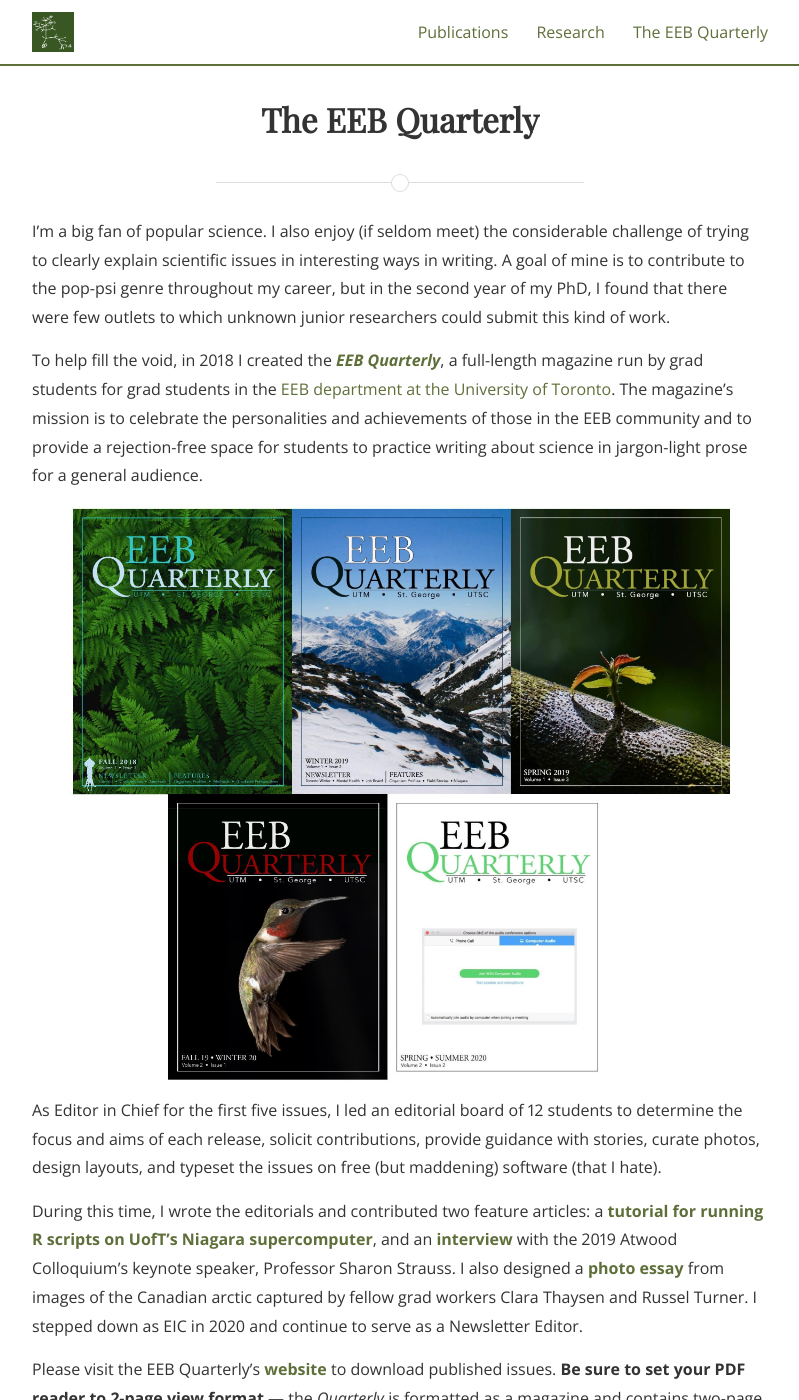
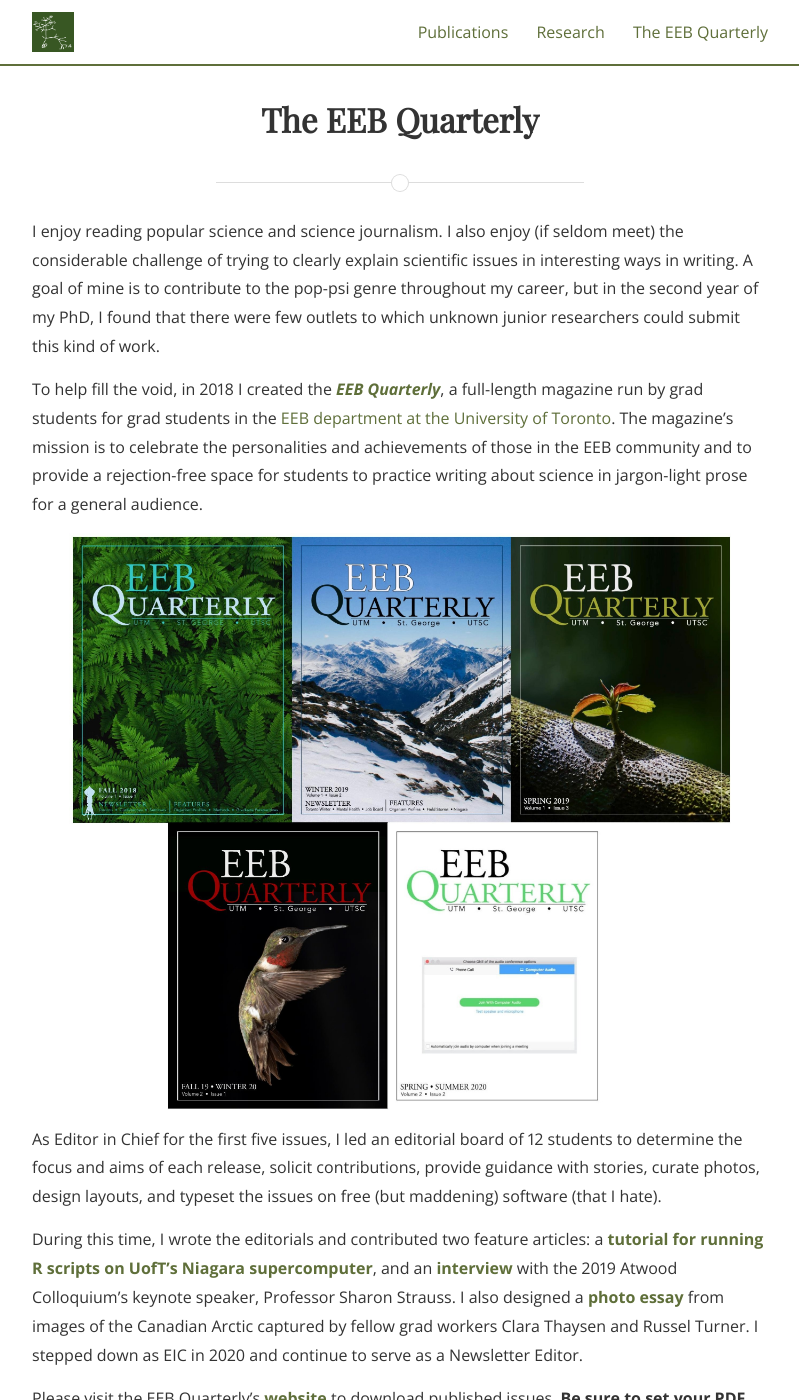
Before and after one commit to SeanASAnderson/SeanASAnderson.github.io, a Jekyll site: the page built from thequarterly.md, in a window 1280 px wide and 1400 px high. Shown: the whole window, without its empty margins (240-1039 px from the left). Built offline with Jekyll 4.4.1, drawn with Linux system fonts in a browser that asks for light colours; nearby versions of some CDN libraries; some web fonts are replaced.

```diff
--- a/thequarterly.md
+++ b/thequarterly.md
@@ -5,7 +5,7 @@ permalink: /quarterly/
 main_nav: true
 ---
 
-I'm a big fan of popular science. I also enjoy (if seldom meet) the considerable challenge of trying to clearly explain scientific issues in interesting ways in writing. A goal of mine is to contribute to the pop-psi genre throughout my career, but in the second year of my PhD, I found that there were few outlets to which unknown junior researchers could submit this kind of work.
+I enjoy reading popular science and science journalism. I also enjoy (if seldom meet) the considerable challenge of trying to clearly explain scientific issues in interesting ways in writing. A goal of mine is to contribute to the pop-psi genre throughout my career, but in the second year of my PhD, I found that there were few outlets to which unknown junior researchers could submit this kind of work.
 
 To help fill the void, in 2018 I created the [***EEB Quarterly***](https://theeebquarterly.github.io), a full-length magazine run by grad students for grad students in the [EEB department at the University of Toronto](https://eeb.utoronto.ca/). The magazine's mission is to celebrate the personalities and achievements of those in the EEB community and to provide a rejection-free space for students to practice writing about science in jargon-light prose for a general audience.
 
@@ -13,6 +13,6 @@ To help fill the void, in 2018 I created the [***EEB Quarterly***](https://theee
 
 As Editor in Chief for the first five issues, I led an editorial board of 12 students to determine the focus and aims of each release, solicit contributions, provide guidance with stories, curate photos, design layouts, and typeset the issues on free (but maddening) software (that I hate).
 
-During this time, I wrote the editorials and contributed two feature articles: a [**tutorial for running R scripts on UofT’s Niagara supercomputer**](https://github.com/SeanASAnderson/SeanASAnderson.github.io/blob/main/assets/DOWNLOAD_AND_VIEW_IN_2PAGE_FORMAT_EEBQ_MassivelyParallel_Winter18.pdf), and an [**interview**](https://github.com/SeanASAnderson/SeanASAnderson.github.io/blob/main/assets/DOWNLOAD_AND_VIEW_IN_2PAGE_FORMAT_EEBQStraussInterview_Spring19.pdf) with the 2019 Atwood Colloquium's keynote speaker, Professor Sharon Strauss. I also designed a [**photo essay**](https://github.com/SeanASAnderson/SeanASAnderson.github.io/blob/main/assets/DOWNLOAD_AND_VIEW_IN_2PAGE_FORMAT_EEBQ_arcticphotoessay_FallWinter20.pdf) from images of the Canadian arctic captured by fellow grad workers Clara Thaysen and Russel Turner. I stepped down as EIC in 2020 and continue to serve as a Newsletter Editor.
+During this time, I wrote the editorials and contributed two feature articles: a [**tutorial for running R scripts on UofT’s Niagara supercomputer**](https://github.com/SeanASAnderson/SeanASAnderson.github.io/blob/main/assets/DOWNLOAD_AND_VIEW_IN_2PAGE_FORMAT_EEBQ_MassivelyParallel_Winter18.pdf), and an [**interview**](https://github.com/SeanASAnderson/SeanASAnderson.github.io/blob/main/assets/DOWNLOAD_AND_VIEW_IN_2PAGE_FORMAT_EEBQStraussInterview_Spring19.pdf) with the 2019 Atwood Colloquium's keynote speaker, Professor Sharon Strauss. I also designed a [**photo essay**](https://github.com/SeanASAnderson/SeanASAnderson.github.io/blob/main/assets/DOWNLOAD_AND_VIEW_IN_2PAGE_FORMAT_EEBQ_arcticphotoessay_FallWinter20.pdf) from images of the Canadian Arctic captured by fellow grad workers Clara Thaysen and Russel Turner. I stepped down as EIC in 2020 and continue to serve as a Newsletter Editor.
 
 Please visit the EEB Quarterly's [**website**](https://theeebquarterly.github.io) to download published issues. **Be sure to set your PDF reader to 2-page view format** <span>&#8212;</span> the *Quarterly* is formatted as a magazine and contains two-page spreads that don't make sense when viewed one page at a time.
```
Also changed, not shown: publications.md (+1 -1 lines).
